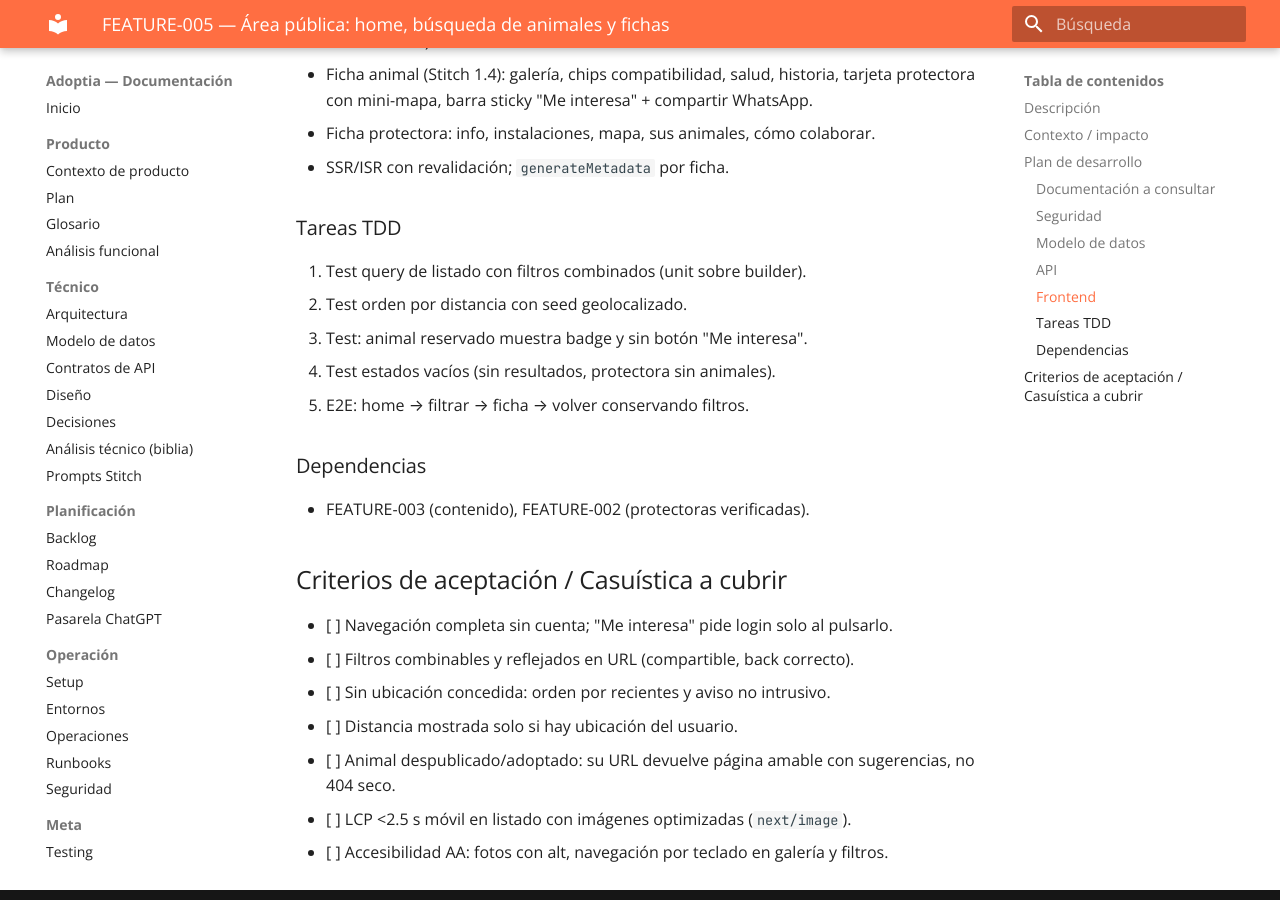
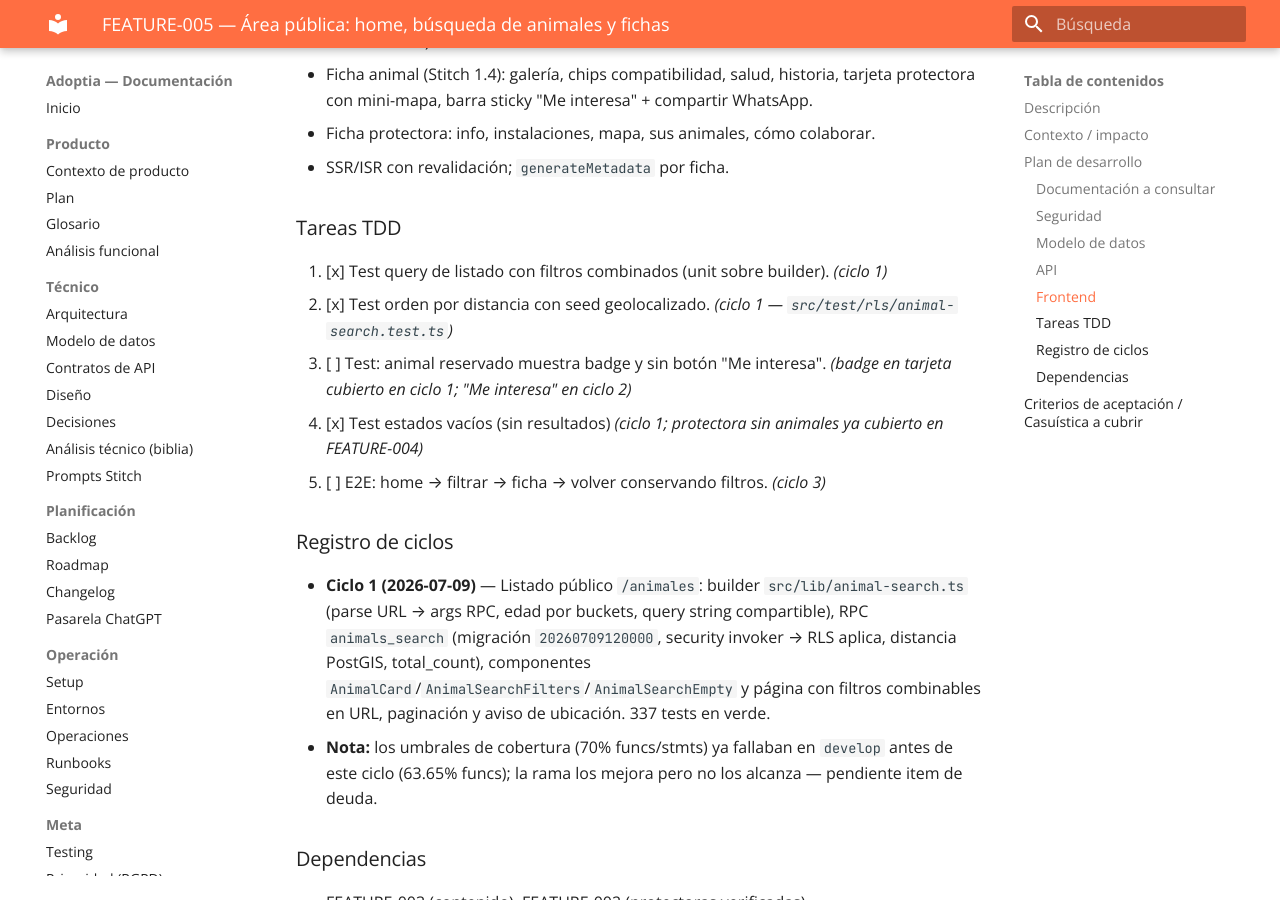
Before and after one commit to GorkaAnasinf/Adoptia, an MkDocs documentation site: the page built from docs/planning/items/FEATURE-005.md, in a window 1280 px wide and 900 px high, scrolled down 1201 px. Built offline with MkDocs 1.6.1 and Material for MkDocs 9.7.7, drawn with Linux system fonts in a browser that asks for light colours.

Commit message:
docs(planning): registra ciclo 1 de FEATURE-005 y tareas TDD cubiertas

```diff
--- a/docs/planning/items/FEATURE-005.md
+++ b/docs/planning/items/FEATURE-005.md
@@ -48,11 +48,21 @@ Es la cara de la plataforma y la fuente de tráfico orgánico (SEO). Las fichas
 
 ### Tareas TDD
 
-1. Test query de listado con filtros combinados (unit sobre builder).
-2. Test orden por distancia con seed geolocalizado.
-3. Test: animal reservado muestra badge y sin botón "Me interesa".
-4. Test estados vacíos (sin resultados, protectora sin animales).
-5. E2E: home → filtrar → ficha → volver conservando filtros.
+1. [x] Test query de listado con filtros combinados (unit sobre builder). *(ciclo 1)*
+2. [x] Test orden por distancia con seed geolocalizado. *(ciclo 1 — `src/test/rls/animal-search.test.ts`)*
+3. [ ] Test: animal reservado muestra badge y sin botón "Me interesa". *(badge en tarjeta cubierto en ciclo 1; "Me interesa" en ciclo 2)*
+4. [x] Test estados vacíos (sin resultados) *(ciclo 1; protectora sin animales ya cubierto en FEATURE-004)*
+5. [ ] E2E: home → filtrar → ficha → volver conservando filtros. *(ciclo 3)*
+
+### Registro de ciclos
+
+- **Ciclo 1 (2026-07-09)** — Listado público `/animales`: builder `src/lib/animal-search.ts`
+  (parse URL → args RPC, edad por buckets, query string compartible), RPC `animals_search`
+  (migración `20260709120000`, security invoker → RLS aplica, distancia PostGIS, total_count),
+  componentes `AnimalCard`/`AnimalSearchFilters`/`AnimalSearchEmpty` y página con filtros
+  combinables en URL, paginación y aviso de ubicación. 337 tests en verde.
+- **Nota:** los umbrales de cobertura (70% funcs/stmts) ya fallaban en `develop` antes de este
+  ciclo (63.65% funcs); la rama los mejora pero no los alcanza — pendiente item de deuda.
 
 ### Dependencias
 
```
